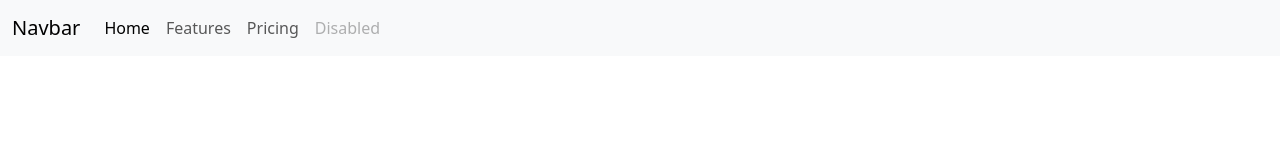
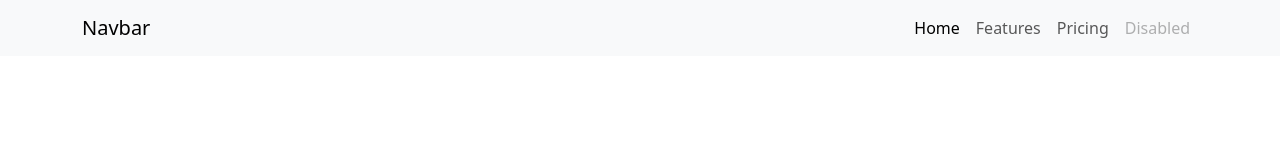
Before and after one commit to wisnawa/portfolio-website-project, a plain HTML site: page index.html in a window 1280 px wide. Drawn offline with nearby package versions, Linux system fonts and the light colour scheme; files whose address does not match are found by name.

Commit message:
modified index.html, in line 13, 26-29

```diff
--- a/index.html
+++ b/index.html
@@ -10,7 +10,7 @@
   <body>
     <!-- navbar stats -->
     <nav class="navbar navbar-expand-lg bg-body-tertiary">
-      <div class="container-fluid">
+      <div class="container">
         <a class="navbar-brand" href="#">Navbar</a>
         <button
           class="navbar-toggler"
@@ -23,7 +23,10 @@
         >
           <span class="navbar-toggler-icon"></span>
         </button>
-        <div class="collapse navbar-collapse" id="navbarNavAltMarkup">
+        <div
+          class="collapse navbar-collapse justify-content-end"
+          id="navbarNavAltMarkup"
+        >
           <div class="navbar-nav">
             <a class="nav-link active" aria-current="page" href="#">Home</a>
             <a class="nav-link" href="#">Features</a>
```
